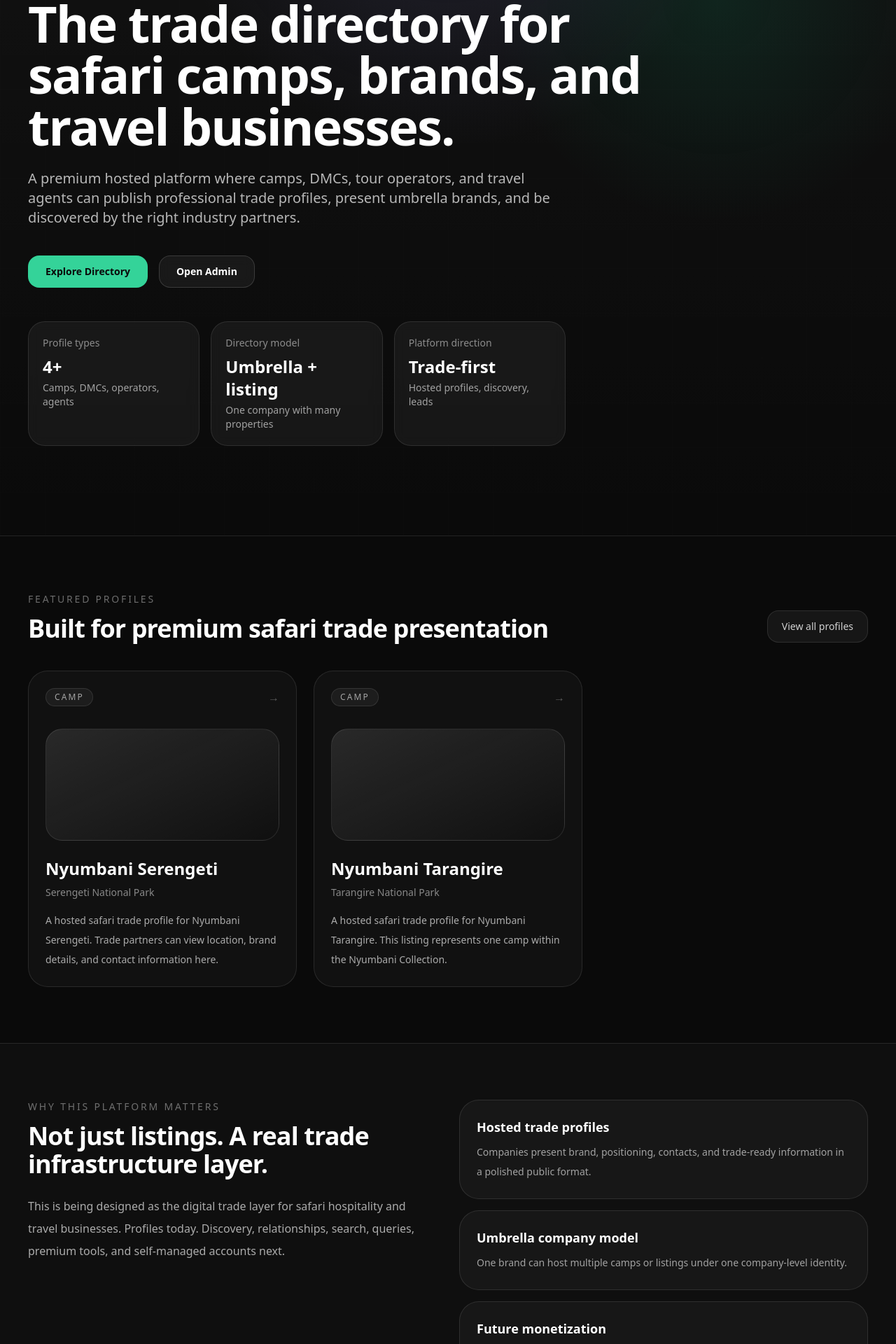
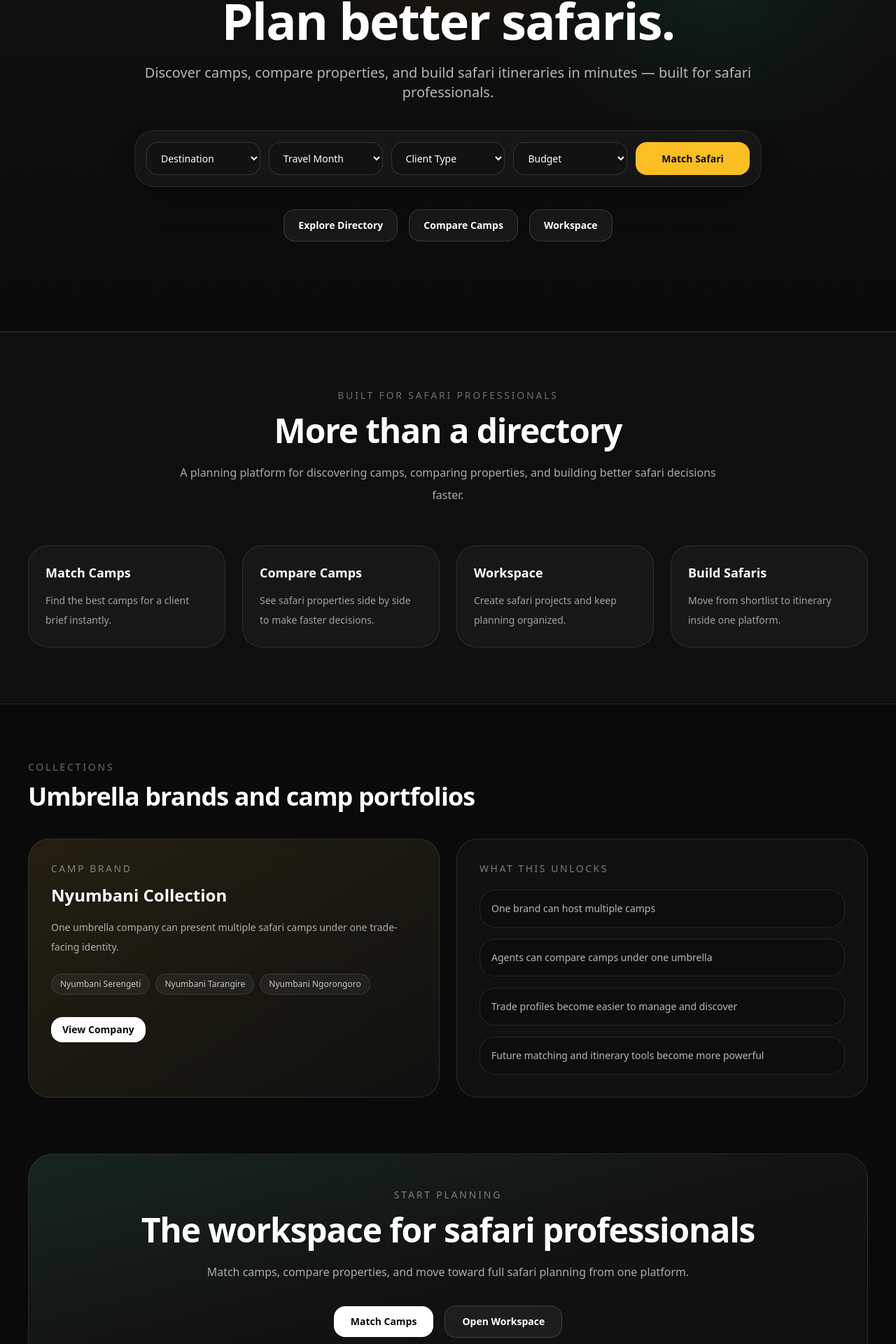
Before and after one commit to aisafarimarketing-ux/safari-trade-directory, a Next.js app: page / in a window 1280 px wide. Shown: the part 254-2174 px from the top of the page at 70% size. Built offline with nearby package versions, Linux system fonts and the light colour scheme.

Commit message:
Update page.tsx

```diff
--- a/src/app/page.tsx
+++ b/src/app/page.tsx
@@ -1,253 +1,229 @@
-import { profiles } from "../data/profiles";
-import { companies } from "../data/companies";
-
 export default function HomePage() {
-  const featuredProfiles = profiles.slice(0, 3);
-  const featuredCompanies = companies.slice(0, 2);
-
   return (
     <main className="min-h-screen bg-neutral-950 text-white">
+      {/* Hero */}
       <section className="relative overflow-hidden border-b border-white/10">
-        <div className="absolute inset-0 bg-[radial-gradient(circle_at_top,rgba(120,119,198,0.18),transparent_35%),radial-gradient(circle_at_80%_20%,rgba(16,185,129,0.12),transparent_25%),linear-gradient(to_bottom,rgba(255,255,255,0.03),transparent)]" />
-        <div className="absolute inset-0 bg-[linear-gradient(to_right,rgba(255,255,255,0.04)_1px,transparent_1px),linear-gradient(to_bottom,rgba(255,255,255,0.04)_1px,transparent_1px)] bg-[size:64px_64px] opacity-20" />
+        <div className="absolute inset-0 bg-[radial-gradient(circle_at_top,rgba(245,158,11,0.14),transparent_30%),radial-gradient(circle_at_80%_20%,rgba(16,185,129,0.10),transparent_24%),linear-gradient(to_bottom,rgba(255,255,255,0.03),transparent)]" />
+        <div className="absolute inset-0 bg-[linear-gradient(to_right,rgba(255,255,255,0.03)_1px,transparent_1px),linear-gradient(to_bottom,rgba(255,255,255,0.03)_1px,transparent_1px)] bg-[size:56px_56px] opacity-20" />
 
         <div className="relative mx-auto max-w-7xl px-6 py-24 md:px-10 md:py-32">
-          <div className="max-w-4xl">
-            <div className="inline-flex items-center rounded-full border border-white/15 bg-white/5 px-4 py-2 text-sm text-white/80 backdrop-blur">
-              Safari Trade Directory
+          <div className="mx-auto max-w-4xl text-center">
+            <div className="inline-flex items-center rounded-full border border-amber-300/20 bg-amber-300/10 px-4 py-2 text-xs font-semibold uppercase tracking-[0.22em] text-amber-100">
+              Safari Trade Platform
             </div>
 
-            <h1 className="mt-6 max-w-5xl text-5xl font-semibold tracking-tight text-white md:text-7xl md:leading-[1.02]">
-              The trade directory for safari camps, brands, and travel businesses.
+            <h1 className="mt-6 text-5xl font-semibold tracking-tight md:text-7xl md:leading-[1.02]">
+              Plan better safaris.
             </h1>
 
-            <p className="mt-6 max-w-3xl text-lg leading-8 text-white/70 md:text-xl">
-              A premium hosted platform where camps, DMCs, tour operators, and
-              travel agents can publish professional trade profiles, present
-              umbrella brands, and be discovered by the right industry partners.
+            <p className="mt-6 text-lg leading-8 text-white/70 md:text-xl">
+              Discover camps, compare properties, and build safari itineraries
+              in minutes — built for safari professionals.
             </p>
 
-            <div className="mt-10 flex flex-wrap gap-4">
+            <div className="mt-10 rounded-[28px] border border-white/10 bg-white/[0.04] p-4 shadow-2xl backdrop-blur">
+              <div className="grid gap-3 md:grid-cols-5">
+                <select className="rounded-2xl border border-white/15 bg-black/20 px-4 py-3 text-sm text-white outline-none">
+                  <option>Destination</option>
+                  <option>Serengeti</option>
+                  <option>Tarangire</option>
+                  <option>Ngorongoro</option>
+                </select>
+
+                <select className="rounded-2xl border border-white/15 bg-black/20 px-4 py-3 text-sm text-white outline-none">
+                  <option>Travel Month</option>
+                  <option>June</option>
+                  <option>July</option>
+                  <option>August</option>
+                  <option>September</option>
+                </select>
+
+                <select className="rounded-2xl border border-white/15 bg-black/20 px-4 py-3 text-sm text-white outline-none">
+                  <option>Client Type</option>
+                  <option>Honeymoon</option>
+                  <option>Family</option>
+                  <option>Photographic</option>
+                  <option>Luxury Couples</option>
+                </select>
+
+                <select className="rounded-2xl border border-white/15 bg-black/20 px-4 py-3 text-sm text-white outline-none">
+                  <option>Budget</option>
+                  <option>Upper Mid</option>
+                  <option>Premium</option>
+                  <option>Luxury</option>
+                </select>
+
+                <a
+                  href="/match"
+                  className="inline-flex items-center justify-center rounded-2xl bg-amber-400 px-5 py-3 text-sm font-semibold text-neutral-950 transition hover:bg-amber-300"
+                >
+                  Match Safari
+                </a>
+              </div>
+            </div>
+
+            <div className="mt-8 flex flex-wrap items-center justify-center gap-4">
               <a
                 href="/directory"
-                className="inline-flex items-center justify-center rounded-2xl border border-emerald-400/30 bg-emerald-400 px-6 py-3 text-sm font-semibold text-neutral-950 transition hover:scale-[1.01] hover:bg-emerald-300"
+                className="rounded-2xl border border-white/15 bg-white/5 px-5 py-3 text-sm font-semibold text-white transition hover:bg-white/10"
               >
                 Explore Directory
               </a>
-
               <a
-                href="/admin"
-                className="inline-flex items-center justify-center rounded-2xl border border-white/15 bg-white/5 px-6 py-3 text-sm font-semibold text-white backdrop-blur transition hover:bg-white/10"
+                href="/compare"
+                className="rounded-2xl border border-white/15 bg-white/5 px-5 py-3 text-sm font-semibold text-white transition hover:bg-white/10"
               >
-                Open Admin
+                Compare Camps
               </a>
-            </div>
-
-            <div className="mt-12 grid max-w-3xl grid-cols-1 gap-4 md:grid-cols-3">
-              <div className="rounded-3xl border border-white/10 bg-white/5 p-5 backdrop-blur">
-                <p className="text-sm text-white/50">Profile types</p>
-                <p className="mt-2 text-2xl font-semibold">4+</p>
-                <p className="mt-1 text-sm text-white/60">
-                  Camps, DMCs, operators, agents
-                </p>
-              </div>
-
-              <div className="rounded-3xl border border-white/10 bg-white/5 p-5 backdrop-blur">
-                <p className="text-sm text-white/50">Directory model</p>
-                <p className="mt-2 text-2xl font-semibold">Umbrella + listing</p>
-                <p className="mt-1 text-sm text-white/60">
-                  One company with many properties
-                </p>
-              </div>
-
-              <div className="rounded-3xl border border-white/10 bg-white/5 p-5 backdrop-blur">
-                <p className="text-sm text-white/50">Platform direction</p>
-                <p className="mt-2 text-2xl font-semibold">Trade-first</p>
-                <p className="mt-1 text-sm text-white/60">
-                  Hosted profiles, discovery, leads
-                </p>
-              </div>
+              <a
+                href="/workspace"
+                className="rounded-2xl border border-white/15 bg-white/5 px-5 py-3 text-sm font-semibold text-white transition hover:bg-white/10"
+              >
+                Workspace
+              </a>
             </div>
           </div>
         </div>
       </section>
 
+      {/* Platform tools */}
+      <section className="border-y border-white/10 bg-white/[0.02]">
+        <div className="mx-auto max-w-7xl px-6 py-20 md:px-10">
+          <div className="mx-auto max-w-3xl text-center">
+            <p className="text-sm uppercase tracking-[0.2em] text-white/40">
+              Built for Safari Professionals
+            </p>
+            <h2 className="mt-4 text-3xl font-semibold tracking-tight md:text-5xl">
+              More than a directory
+            </h2>
+            <p className="mt-5 text-base leading-8 text-white/65">
+              A planning platform for discovering camps, comparing properties,
+              and building better safari decisions faster.
+            </p>
+          </div>
+
+          <div className="mt-14 grid gap-6 md:grid-cols-4">
+            {[
+              {
+                title: "Match Camps",
+                text: "Find the best camps for a client brief instantly.",
+              },
+              {
+                title: "Compare Camps",
+                text: "See safari properties side by side to make faster decisions.",
+              },
+              {
+                title: "Workspace",
+                text: "Create safari projects and keep planning organized.",
+              },
+              {
+                title: "Build Safaris",
+                text: "Move from shortlist to itinerary inside one platform.",
+              },
+            ].map((item) => (
+              <div
+                key={item.title}
+                className="rounded-[28px] border border-white/10 bg-neutral-900 p-6"
+              >
+                <h3 className="text-lg font-semibold">{item.title}</h3>
+                <p className="mt-3 text-sm leading-7 text-white/60">{item.text}</p>
+              </div>
+            ))}
+          </div>
+        </div>
+      </section>
+
+      {/* Collections */}
       <section className="mx-auto max-w-7xl px-6 py-20 md:px-10">
-        <div className="flex items-end justify-between gap-6">
-          <div>
         <p className="text-sm uppercase tracking-[0.2em] text-white/40">
-              Featured Profiles
+          Collections
         </p>
         <h2 className="mt-3 text-3xl font-semibold tracking-tight md:text-4xl">
-              Built for premium safari trade presentation
+          Umbrella brands and camp portfolios
         </h2>
+
+        <div className="mt-10 grid gap-6 md:grid-cols-2">
+          <div className="rounded-[30px] border border-white/10 bg-gradient-to-br from-amber-300/[0.10] to-white/[0.03] p-8">
+            <p className="text-sm uppercase tracking-[0.18em] text-white/45">
+              Camp Brand
+            </p>
+            <h3 className="mt-3 text-2xl font-semibold">Nyumbani Collection</h3>
+            <p className="mt-4 text-sm leading-7 text-white/65">
+              One umbrella company can present multiple safari camps under one
+              trade-facing identity.
+            </p>
+
+            <div className="mt-6 flex flex-wrap gap-2">
+              {["Nyumbani Serengeti", "Nyumbani Tarangire", "Nyumbani Ngorongoro"].map(
+                (item) => (
+                  <span
+                    key={item}
+                    className="rounded-full border border-white/10 bg-white/5 px-3 py-1.5 text-xs text-white/75"
+                  >
+                    {item}
+                  </span>
+                ),
+              )}
             </div>
 
             <a
-            href="/directory"
-            className="hidden rounded-2xl border border-white/10 bg-white/5 px-5 py-3 text-sm font-medium text-white/80 transition hover:bg-white/10 md:inline-flex"
+              href="/companies/nyumbani-collection"
+              className="mt-8 inline-flex rounded-2xl bg-white px-4 py-2 text-sm font-semibold text-neutral-950"
             >
-            View all profiles
+              View Company
             </a>
           </div>
 
-        <div className="mt-10 grid gap-6 md:grid-cols-3">
-          {featuredProfiles.map((profile) => (
-            <a
-              key={profile.slug}
-              href={`/profiles/${profile.slug}`}
-              className="group rounded-[28px] border border-white/10 bg-white/[0.03] p-6 transition duration-300 hover:-translate-y-1 hover:border-white/20 hover:bg-white/[0.05]"
+          <div className="rounded-[30px] border border-white/10 bg-white/[0.03] p-8">
+            <p className="text-sm uppercase tracking-[0.18em] text-white/45">
+              What this unlocks
+            </p>
+            <div className="mt-5 space-y-4">
+              {[
+                "One brand can host multiple camps",
+                "Agents can compare camps under one umbrella",
+                "Trade profiles become easier to manage and discover",
+                "Future matching and itinerary tools become more powerful",
+              ].map((item) => (
+                <div
+                  key={item}
+                  className="rounded-[22px] border border-white/10 bg-black/20 p-4 text-sm text-white/70"
                 >
-              <div className="flex items-center justify-between">
-                <span className="rounded-full border border-white/10 bg-white/5 px-3 py-1 text-xs uppercase tracking-[0.18em] text-white/60">
-                  {profile.type}
-                </span>
-                <span className="text-white/30 transition group-hover:text-white/60">
-                  →
-                </span>
+                  {item}
                 </div>
-
-              <div className="mt-8 h-40 rounded-[24px] border border-white/10 bg-gradient-to-br from-white/10 to-white/0" />
-
-              <h3 className="mt-6 text-2xl font-semibold">{profile.name}</h3>
-              <p className="mt-2 text-sm text-white/50">{profile.location}</p>
-              <p className="mt-4 line-clamp-3 text-sm leading-7 text-white/65">
-                {profile.description}
-              </p>
-            </a>
               ))}
-        </div>
-      </section>
-
-      <section className="border-y border-white/10 bg-white/[0.02]">
-        <div className="mx-auto grid max-w-7xl gap-8 px-6 py-20 md:grid-cols-2 md:px-10">
-          <div>
-            <p className="text-sm uppercase tracking-[0.2em] text-white/40">
-              Why this platform matters
-            </p>
-            <h2 className="mt-3 text-3xl font-semibold tracking-tight md:text-4xl">
-              Not just listings. A real trade infrastructure layer.
-            </h2>
-            <p className="mt-6 max-w-2xl text-base leading-8 text-white/65">
-              This is being designed as the digital trade layer for safari
-              hospitality and travel businesses. Profiles today. Discovery,
-              relationships, search, queries, premium tools, and self-managed
-              accounts next.
-            </p>
-          </div>
-
-          <div className="grid gap-4">
-            <div className="rounded-[28px] border border-white/10 bg-neutral-900 p-6">
-              <h3 className="text-lg font-semibold">Hosted trade profiles</h3>
-              <p className="mt-2 text-sm leading-7 text-white/60">
-                Companies present brand, positioning, contacts, and trade-ready
-                information in a polished public format.
-              </p>
-            </div>
-
-            <div className="rounded-[28px] border border-white/10 bg-neutral-900 p-6">
-              <h3 className="text-lg font-semibold">Umbrella company model</h3>
-              <p className="mt-2 text-sm leading-7 text-white/60">
-                One brand can host multiple camps or listings under one
-                company-level identity.
-              </p>
-            </div>
-
-            <div className="rounded-[28px] border border-white/10 bg-neutral-900 p-6">
-              <h3 className="text-lg font-semibold">Future monetization</h3>
-              <p className="mt-2 text-sm leading-7 text-white/60">
-                Free entry can grow into premium placement, richer data modules,
-                advanced profile features, and paid account management.
-              </p>
             </div>
           </div>
         </div>
       </section>
 
-      <section className="mx-auto max-w-7xl px-6 py-20 md:px-10">
-        <div className="flex items-end justify-between gap-6">
-          <div>
-            <p className="text-sm uppercase tracking-[0.2em] text-white/40">
-              Umbrella Brands
+      {/* Final CTA */}
+      <section className="mx-auto max-w-7xl px-6 pb-24 md:px-10">
+        <div className="rounded-[36px] border border-white/10 bg-gradient-to-br from-emerald-300/[0.12] via-white/[0.04] to-white/[0.02] p-8 text-center md:p-12">
+          <p className="text-sm uppercase tracking-[0.2em] text-white/45">
+            Start Planning
           </p>
-            <h2 className="mt-3 text-3xl font-semibold tracking-tight md:text-4xl">
-              Company pages can anchor multiple camps
+          <h2 className="mt-4 text-3xl font-semibold tracking-tight md:text-5xl">
+            The workspace for safari professionals
           </h2>
-          </div>
-        </div>
-
-        <div className="mt-10 grid gap-6 md:grid-cols-2">
-          {featuredCompanies.map((company) => (
-            <div
-              key={company.slug}
-              className="rounded-[30px] border border-white/10 bg-gradient-to-br from-white/[0.06] to-white/[0.02] p-8"
-            >
-              <div className="flex items-start justify-between gap-4">
-                <div>
-                  <p className="text-sm uppercase tracking-[0.18em] text-white/45">
-                    {company.type}
-                  </p>
-                  <h3 className="mt-3 text-2xl font-semibold">{company.name}</h3>
-                  <p className="mt-2 text-sm text-white/50">{company.location}</p>
-                </div>
-
-                <div className="rounded-2xl border border-white/10 bg-white/5 px-3 py-2 text-xs text-white/60">
-                  Company
-                </div>
-              </div>
-
-              <p className="mt-6 max-w-xl text-sm leading-7 text-white/65">
-                {company.description}
+          <p className="mx-auto mt-5 max-w-3xl text-base leading-8 text-white/65">
+            Match camps, compare properties, and move toward full safari planning
+            from one platform.
           </p>
 
-              <div className="mt-8 flex flex-wrap gap-3">
+          <div className="mt-8 flex flex-wrap items-center justify-center gap-4">
             <a
-                  href={`/companies/${company.slug}`}
-                  className="rounded-2xl border border-white/10 bg-white/5 px-4 py-3 text-sm font-medium text-white transition hover:bg-white/10"
+              href="/match"
+              className="rounded-2xl bg-white px-6 py-3 text-sm font-semibold text-neutral-950"
             >
-                  View Company Page
+              Match Camps
             </a>
             <a
-                  href="/directory"
-                  className="rounded-2xl border border-white/10 px-4 py-3 text-sm font-medium text-white/75 transition hover:bg-white/5"
+              href="/workspace"
+              className="rounded-2xl border border-white/15 bg-white/5 px-6 py-3 text-sm font-semibold text-white"
             >
-                  Explore Listings
+              Open Workspace
             </a>
-              </div>
-            </div>
-          ))}
-        </div>
-      </section>
-
-      <section className="mx-auto max-w-7xl px-6 pb-24 md:px-10">
-        <div className="rounded-[36px] border border-white/10 bg-gradient-to-br from-emerald-400/15 via-white/[0.04] to-white/[0.02] p-8 md:p-12">
-          <div className="max-w-3xl">
-            <p className="text-sm uppercase tracking-[0.2em] text-white/45">
-              Next phase
-            </p>
-            <h2 className="mt-4 text-3xl font-semibold tracking-tight md:text-5xl">
-              Ready for company pages, advanced directory UX, and self-managed trade accounts.
-            </h2>
-            <p className="mt-5 text-base leading-8 text-white/65">
-              The core architecture is now in place. The next layer is company
-              pages, richer profile content, and a more complete discovery
-              experience.
-            </p>
-
-            <div className="mt-8 flex flex-wrap gap-4">
-              <a
-                href="/directory"
-                className="rounded-2xl bg-white px-5 py-3 text-sm font-semibold text-neutral-950 transition hover:bg-white/90"
-              >
-                Browse directory
-              </a>
-              <a
-                href="/admin"
-                className="rounded-2xl border border-white/15 bg-white/5 px-5 py-3 text-sm font-semibold text-white transition hover:bg-white/10"
-              >
-                Continue building
-              </a>
-            </div>
           </div>
         </div>
       </section>
```
Lines whose indentation alone changed are shown as unchanged.
